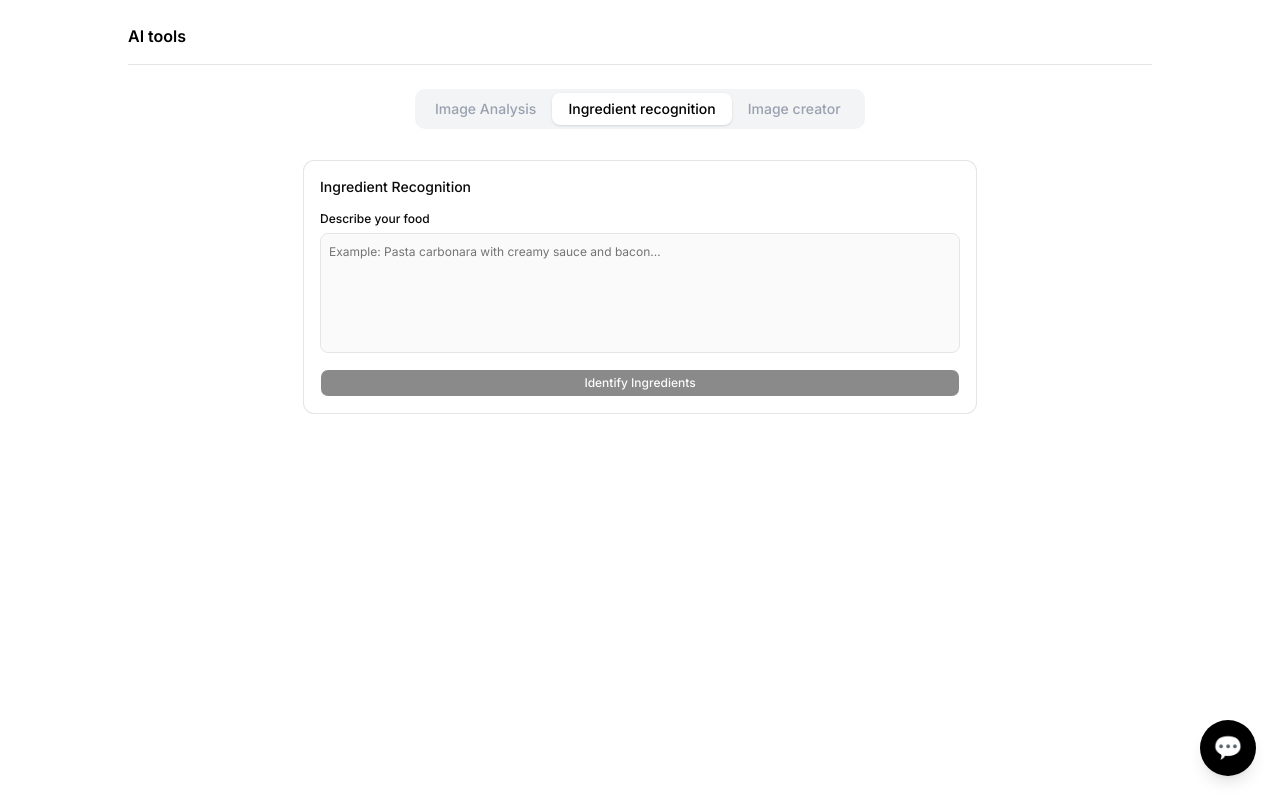
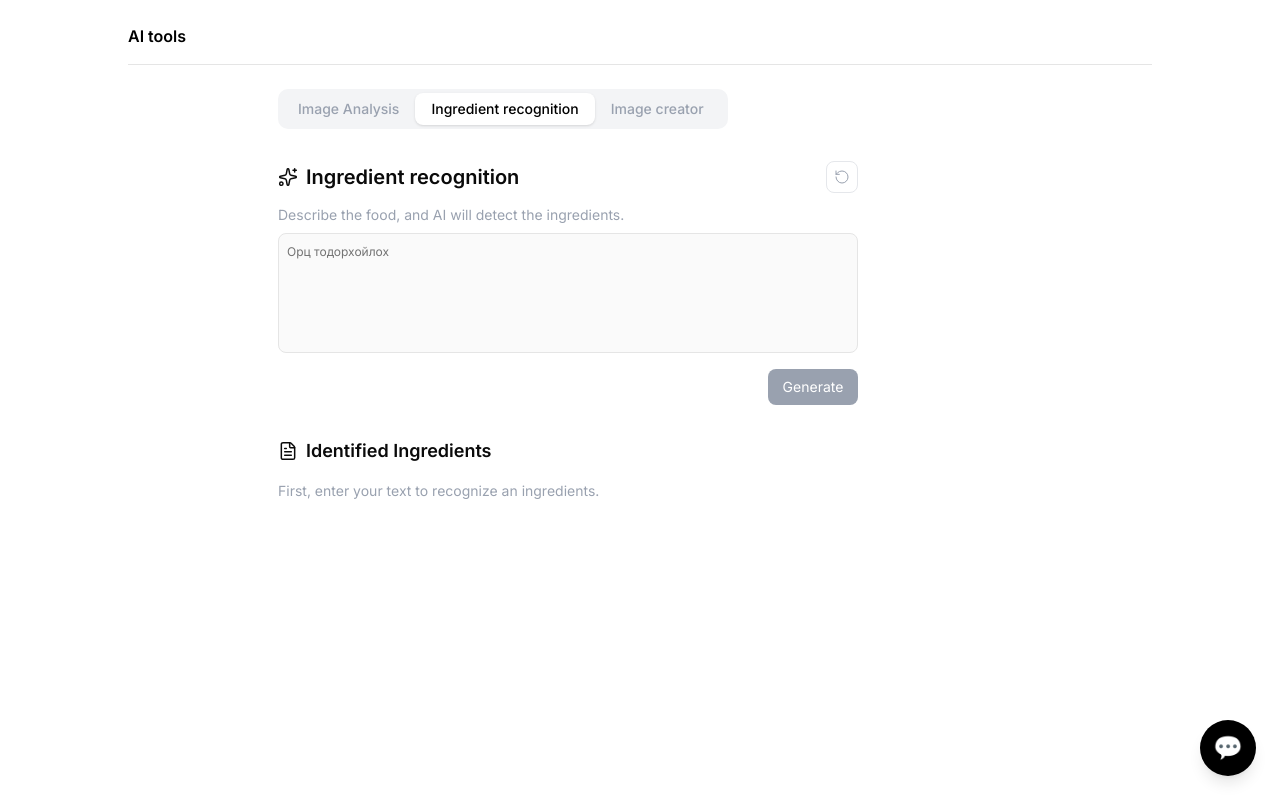
Before and after one commit to megnamigi/ai-image-models, a Next.js app: page / in a window 1280 px wide. Both pictures are taken after a click on the button "Ingredient recognition". Built offline with nearby package versions, Linux system fonts and the light colour scheme.

Commit message:
two section

```diff
--- a/app/api/ingredients/route.ts
+++ b/app/api/ingredients/route.ts
@@ -17,15 +17,24 @@ export async function POST(request: Request) {
     }
 
     const response = await ai.models.generateContent({
-      model: "gemini-3.6-flash",
+      model: "gemini-3.5-flash-lite",
       contents: `
 Identify the ingredients in the following food description.
 
 Food:
 ${description}
 
-Return only a simple list of ingredients.
-Do not include explanations.
+Return the result in exactly this format:
+
+Here's a quick summary of the ingredients you used:
+
+• ingredient 1
+• ingredient 2
+• ingredient 3
+
+Simple, classic, and delicious!
+
+Do not add markdown symbols such as ** or #.
 `,
     });
 
--- a/app/page.tsx
+++ b/app/page.tsx
@@ -212,7 +212,7 @@ setChatHistory((prev) => [
           </h1>
         </div>
 
-    <div className="mx-auto mb-8 flex w-full max-w-[450px] rounded-lg bg-gray-100 p-1">
+    <div className="ml-[150px] mb-8 flex w-full max-w-[450px] rounded-lg bg-gray-100 p-1">
   <button
     onClick={() => setActiveTab("analysis")}
     className={`rounded-md px-4 py-1.5 text-sm font-medium ${
@@ -306,47 +306,98 @@ setChatHistory((prev) => [
 
 {activeTab === "ingredients" && (
 
-    <Card className="mx-auto mt-8 max-w-2xl border-0 shadow-none">
-      <CardHeader>
-        <CardTitle>Ingredient Recognition</CardTitle>
+    <div className="ml-[150px] mt-8 w-[580px]">
+      <CardHeader className="px-0 pb-3">
+        <CardTitle className="flex items-center justify-between text-xl font-semibold">
+          <div className="flex items-center gap-2">
+            <Sparkles className="h-5 w-5" strokeWidth={1.8} />
+            <span>Ingredient recognition</span>
+          </div>
+
+          <button
+            type="button"
+            onClick={() => {
+            setFoodDescription("");
+            setIngredients("");
+          }}
+            className="flex h-8 w-8 items-center justify-center rounded-md border border-gray-200 bg-white hover:bg-gray-50"
+          >
+            <RotateCcw
+              className="h-4 w-4 text-gray-400"
+              strokeWidth={1.5}
+            />
+          </button>
+        </CardTitle>
       </CardHeader>
 
   <CardContent className="space-y-4">
     <div className="space-y-2">
-      <Label htmlFor="foodDescription">
-        Describe your food
-      </Label>
+      <p className="text-sm font-normal text-gray-400">
+        Describe the food, and AI will detect the ingredients.
+      </p>
 
       <Textarea
         id="foodDescription"
-        placeholder="Example: Pasta carbonara with creamy sauce and bacon..."
+        placeholder="Орц тодорхойлох"
         value={foodDescription}
         onChange={(e) => setFoodDescription(e.target.value)}
         className="min-h-[120px]"
       />
     </div>
 
-    <Button
+    <div className="flex justify-end">
+      <button
+        type="button"
         onClick={handleIngredients}
-      className="w-full"
         disabled={!foodDescription.trim() || ingredientsLoading}
+        className={`h-9 w-[90px] rounded-md text-sm text-white transition-colors ${
+          foodDescription.trim() && !ingredientsLoading
+          ? "cursor-pointer bg-black"
+          : "cursor-not-allowed bg-gray-400"
+        }`}
       >
-      {ingredientsLoading ? "Identifying..." : "Identify Ingredients"}
-    </Button>
+        {ingredientsLoading ? "Working..." : "Generate"}
+      </button>
+    </div>
 
-    {ingredients && (
-      <div className="rounded-xl border bg-gray-50 p-5">
-        <h3 className="mb-3 font-semibold">
+    <div className="mt-8">
+      <h3 className="mb-4 flex items-center gap-2 text-lg font-semibold">
+        <FileText className="h-5 w-5" strokeWidth={1.8} />
         Identified Ingredients
       </h3>
 
-        <p className="whitespace-pre-line text-sm text-gray-700">
-          {ingredients}
+      {ingredients ? (
+    <div className="rounded-md border border-gray-200 bg-white p-4">
+      <div className="text-sm leading-6 text-gray-700">
+        {ingredients.split("\n").map((line, index) => {
+          const trimmedLine = line.trim();
+
+          if (trimmedLine.startsWith("•")) {
+            return (
+              <p key={index} className="font-semibold">
+                {line}
               </p>
+            );
+          }
+
+          return (
+            <p key={index} className={trimmedLine === "" ? "h-3" : ""}>
+              {line}
+            </p>
+          );
+        })}
       </div>
+
+    </div>
+  ) : (
+    <p className="text-sm text-gray-400">
+      First, enter your text to recognize an ingredients.
+    </p>
   )}
+</div>
+
     </CardContent>
-</Card>
+  </div>
 )}
 
 {activeTab === "analysis" && (
@@ -365,16 +416,22 @@ setChatHistory((prev) => [
               setImagePreview("");
               setAnalysis("");
             }}
-            className="flex h-8 w-8 items-center justify-center rounded-md hover:bg-gray-100"
+
+            className="flex h-8 w-8 items-center justify-center rounded-md border border-gray-200 bg-white hover:bg-gray-50"
           >
-            <RotateCcw className="h-4 w-4 text-black" strokeWidth={1.5} />
+            <RotateCcw
+              className="h-4 w-4 text-gray-400"
+              strokeWidth={1.5}
+            />
           </button>
         </CardTitle>
     </CardHeader>
 
   <CardContent className="space-y-4 px-0">
     <div className="space-y-3">
-  <Label>Upload a food photo, and AI will detect the ingredients.</Label>
+      <p className="text-sm font-normal text-gray-400">
+        Upload a food photo, and AI will detect the ingredients.
+      </p>
 
   <label
     htmlFor="foodImage"
```
Lines whose indentation alone changed are shown as unchanged.
